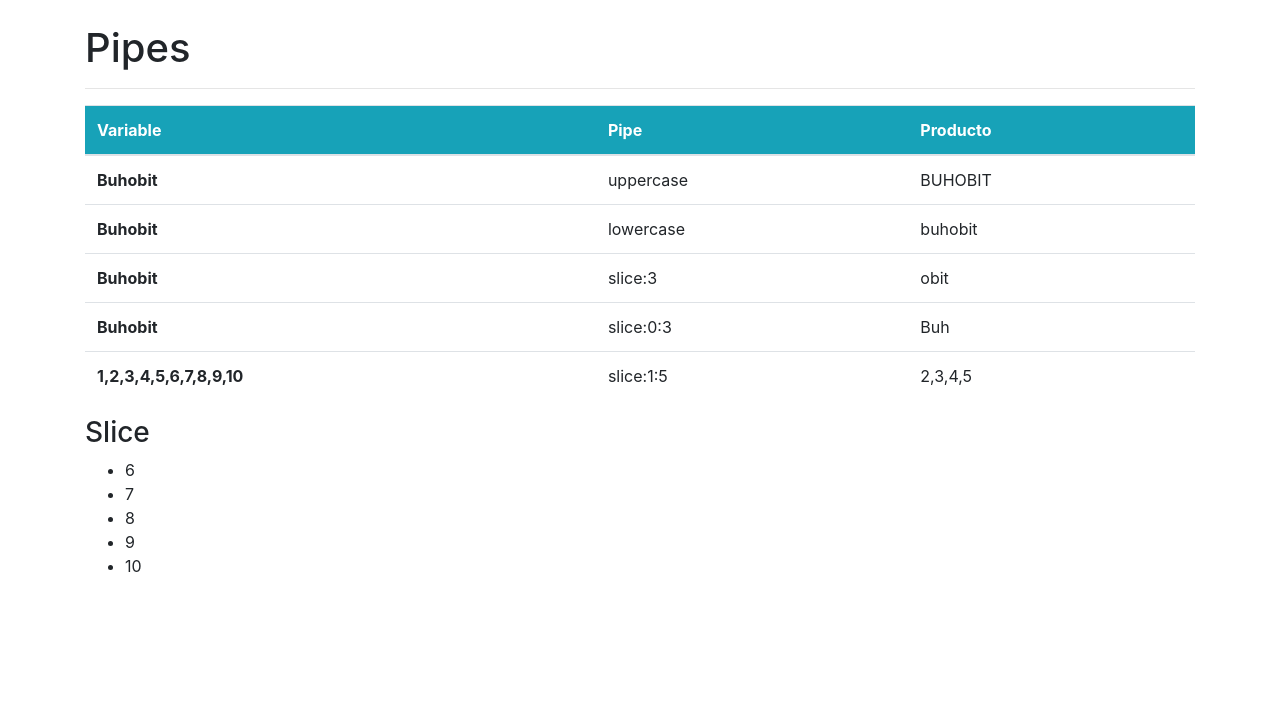
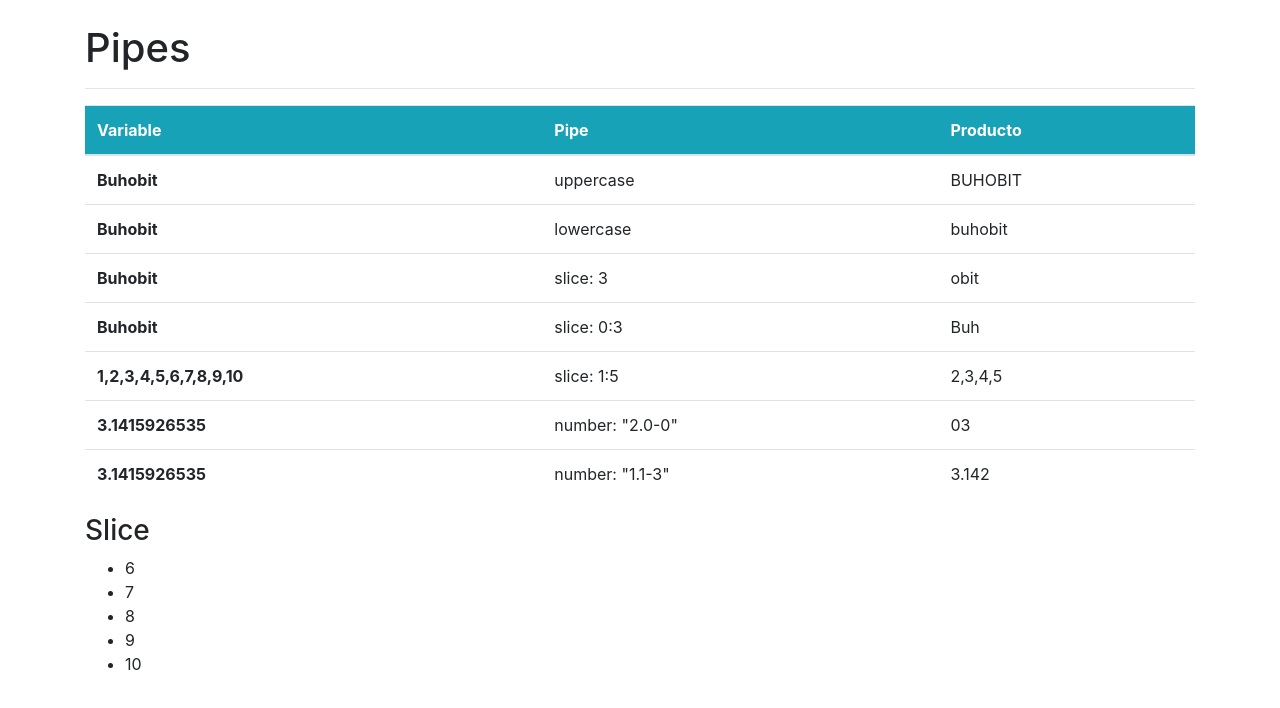
Before and after one commit to byronlopezec/angular-course, an Angular app in the folder 03-pipes/: page / in a window 1280 px wide. Shown: the top 708 px of the page. Built offline with nearby package versions, Linux system fonts and the light colour scheme.

Commit message:
7. Pipe Decimal

```diff
--- a/03-pipes/src/app/app.component.html
+++ b/03-pipes/src/app/app.component.html
@@ -23,18 +23,28 @@
       </tr>
       <tr>
         <th scope="row">{{ nombre }}</th>
-        <td>slice:3</td>
+        <td>slice: 3</td>
         <td>{{ nombre | slice: 3 }}</td>
       </tr>
       <tr>
         <th scope="row">{{ nombre }}</th>
-        <td>slice:0:3</td>
+        <td>slice: 0:3</td>
         <td>{{ nombre | slice: 0:3 }}</td>
       </tr>
       <tr>
         <th scope="row">{{ arreglo }}</th>
-        <td>slice:1:5</td>
+        <td>slice: 1:5</td>
         <td>{{ arreglo | slice: 1:5 }}</td>
+      </tr>
+      <tr>
+        <th scope="row">{{ PI }}</th>
+        <td>number: "2.0-0"</td>
+        <td>{{ PI | number: "2.0-0" }}</td>
+      </tr>
+      <tr>
+        <th scope="row">{{ PI }}</th>
+        <td>number: "1.1-3"</td>
+        <td>{{ PI | number: "1.1-3" }}</td>
       </tr>
     </tbody>
   </table>
--- a/03-pipes/src/app/app.component.ts
+++ b/03-pipes/src/app/app.component.ts
@@ -8,5 +8,5 @@ import { Component } from "@angular/core";
 export class AppComponent {
   nombre: string = "Buhobit";
   arreglo: number[] = [1, 2, 3, 4, 5, 6, 7, 8, 9, 10];
-  title = "pipes";
+  PI: number = 3.1415926535;
 }
```
